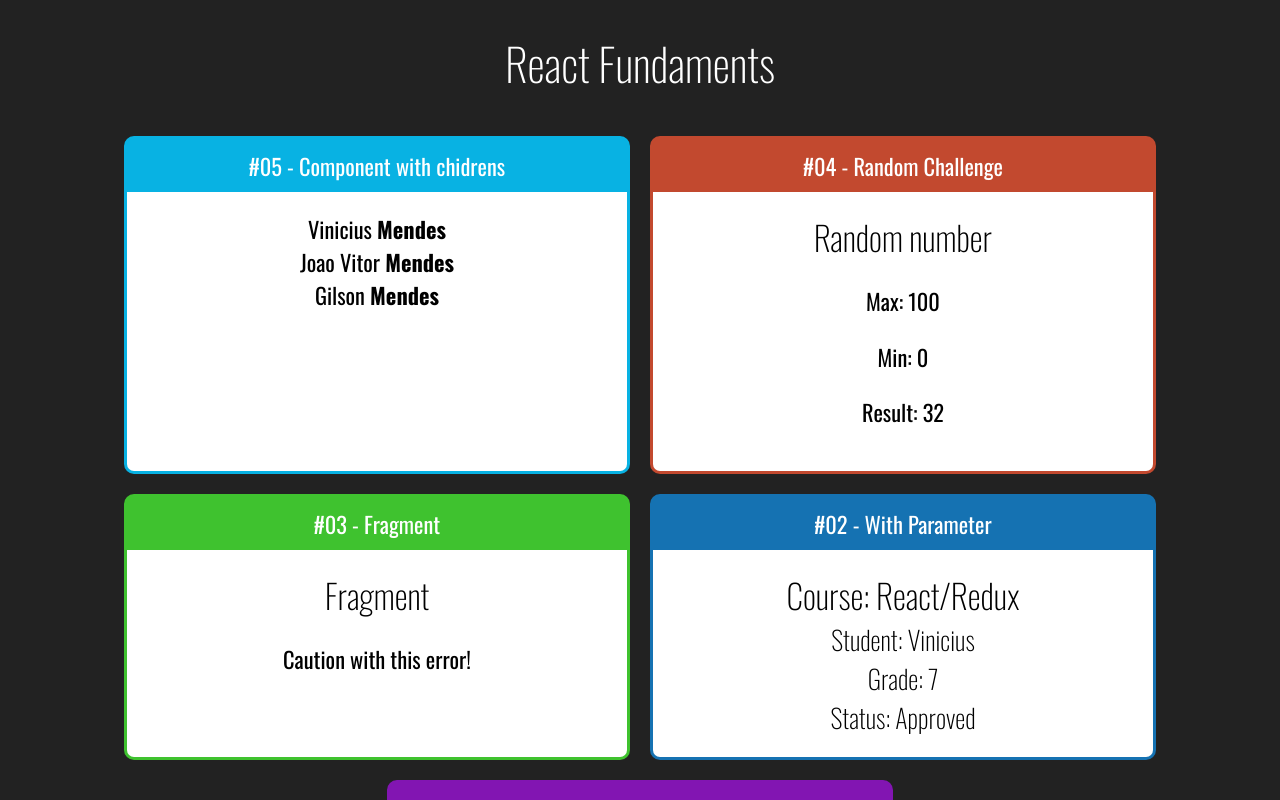
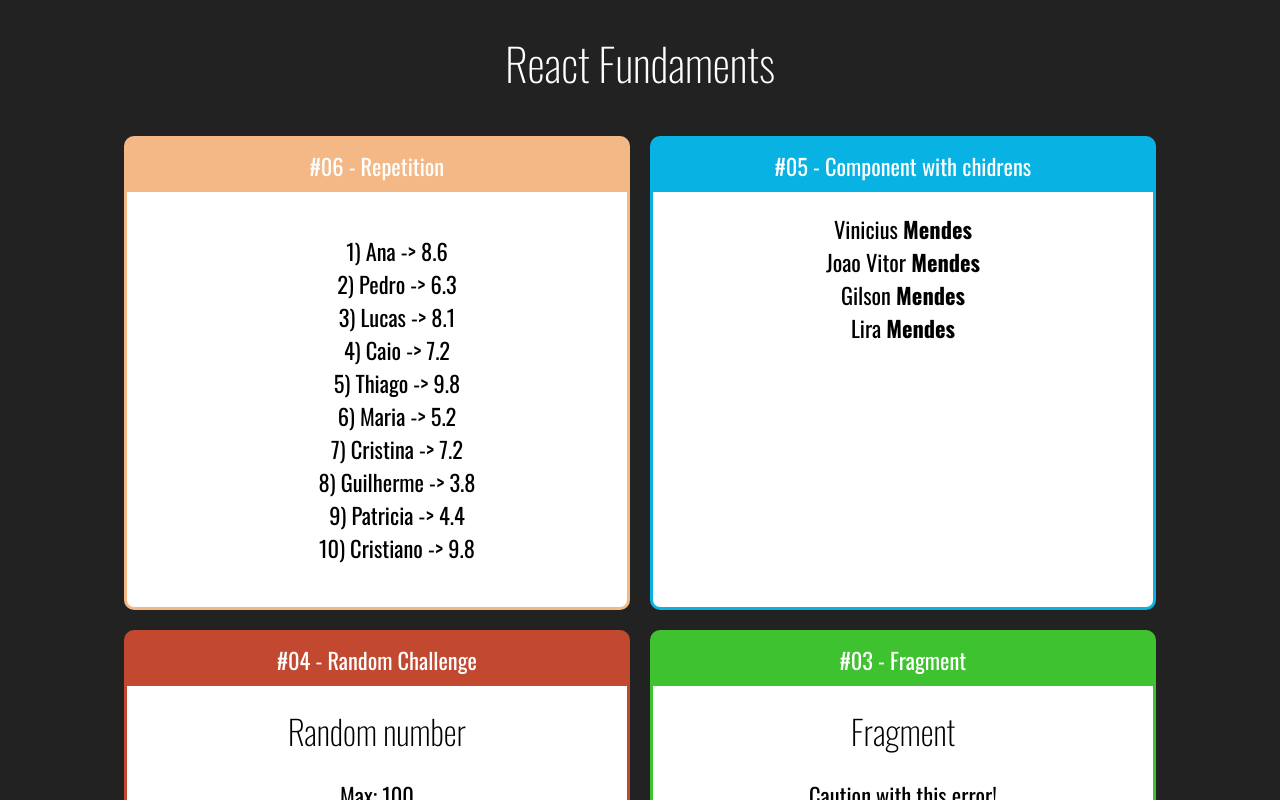
Before and after one commit to viniciusferrmendes/react-redux, a React (Create React App) app in the folder react-fundaments/: page / in a window 1280 px wide. Shown: the top 800 px of the page. Built offline with nearby package versions, Linux system fonts and the light colour scheme.

Commit message:
dynamic lists and use of keys

```diff
--- a/react-fundaments/src/App.jsx
+++ b/react-fundaments/src/App.jsx
@@ -7,6 +7,7 @@ import Random from "./components/basics/Random";
 import Card from "./components/Layout/Card/Card";
 import Family from "./components/basics/Family";
 import FamilyMember from "./components/basics/FamilyMember";
+import StudentsList from "./components/repetition/StudentsList";
 
 import "./App.css";
 
@@ -16,11 +17,15 @@ export default () => {
             <h1>React Fundaments</h1>
 
             <div className="Cards">
+                <Card title="#06 - Repetition" color="#F4B886">
+                    <StudentsList />
+                </Card>
                 <Card title="#05 - Component with chidrens" color="#08B2E3">
                     <Family surname="Mendes">
                         <FamilyMember name="Vinicius" />
                         <FamilyMember name="Joao Vitor" />
                         <FamilyMember name="Gilson" />
+                        <FamilyMember name="Lira" />
                     </Family>
                 </Card>
                 <Card title="#04 - Random Challenge" color="#C2492F">
--- /dev/null
+++ b/react-fundaments/src/components/repetition/StudentsList.jsx
@@ -0,0 +1,19 @@
+import React from "react";
+
+import students from "../../data/students";
+
+export default props => {
+
+    const listItems = students.map(student => {
+        const { id, name, grade } = student;
+        return <li key={id}>{id}) {name} -&gt; {grade}</li>
+    });
+
+    return (
+        <div>
+            <ul style={{ listStyle: "none" }}>
+                {listItems}
+            </ul>
+        </div>
+    );
+}
--- /dev/null
+++ b/react-fundaments/src/data/students.js
@@ -0,0 +1,12 @@
+export default [
+    { id: 1, name: "Ana", grade: 8.6 },
+    { id: 2, name: "Pedro", grade: 6.3 },
+    { id: 3, name: "Lucas", grade: 8.1 },
+    { id: 4, name: "Caio", grade: 7.2 },
+    { id: 5, name: "Thiago", grade: 9.8 },
+    { id: 6, name: "Maria", grade: 5.2 },
+    { id: 7, name: "Cristina", grade: 7.2 },
+    { id: 8, name: "Guilherme", grade: 3.8 },
+    { id: 9, name: "Patricia", grade: 4.4 },
+    { id: 10, name: "Cristiano", grade: 9.8 },
+];
```
